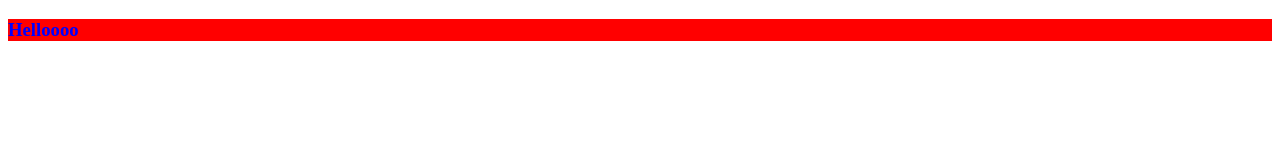
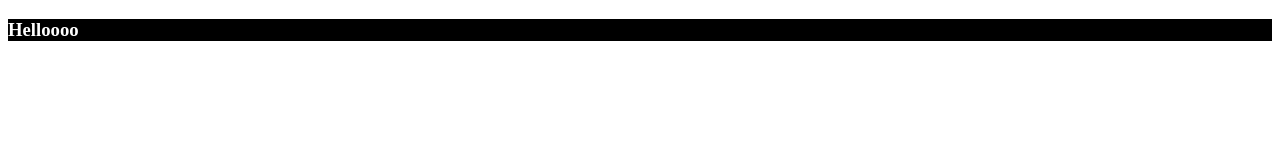
Before and after one commit to Abdullah-Jawed7/watchedProject, a plain HTML site: page index.html in a window 1280 px wide. Drawn offline with Linux system fonts and the light colour scheme.

Commit message:
giving black bg-color and white text color to h3 tag

```diff
--- a/index.html
+++ b/index.html
@@ -6,6 +6,6 @@
     <title>Document</title>
 </head>
 <body>
-    <h3 style="background-color: red; color: blue; ">Helloooo</h3>
+    <h3 style="background-color: black; color: white; ">Helloooo</h3>
 </body>
 </html>
```
